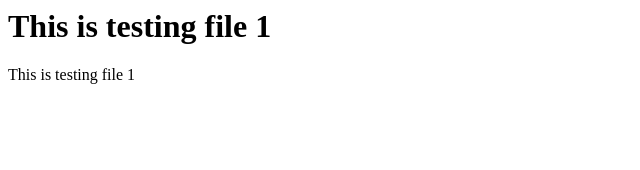
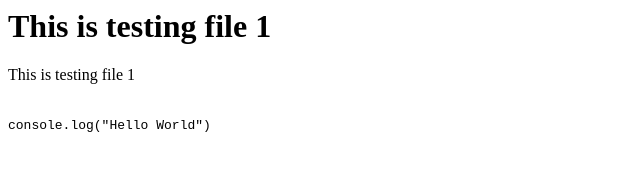
Before and after one commit to abdaloo/test-repo1, a plain HTML site: page index.html in a window 1280 px wide. Shown: the whole page, without its empty margins (0-640 px from the left). Drawn offline with Linux system fonts and the light colour scheme.

Commit message:
add code tag

```diff
--- a/index.html
+++ b/index.html
@@ -1,3 +1,4 @@
 <h1>This is testing file 1</h1>
 <p>This is testing file 1</p>
 <br>
+<code> console.log("Hello World")</code>
```
